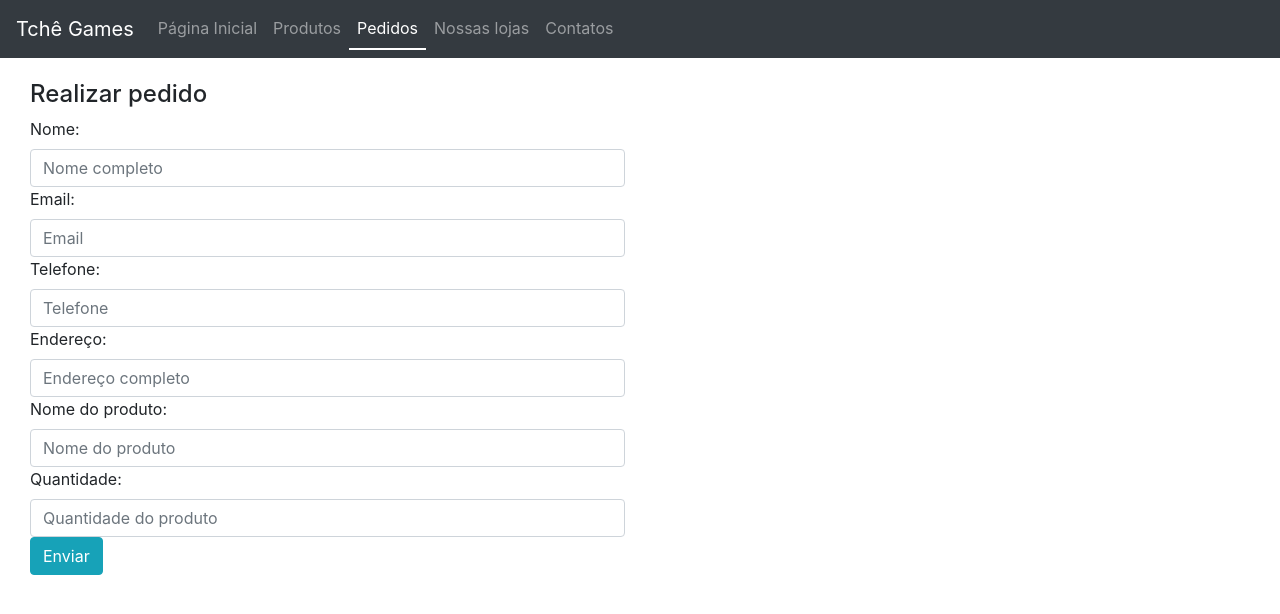
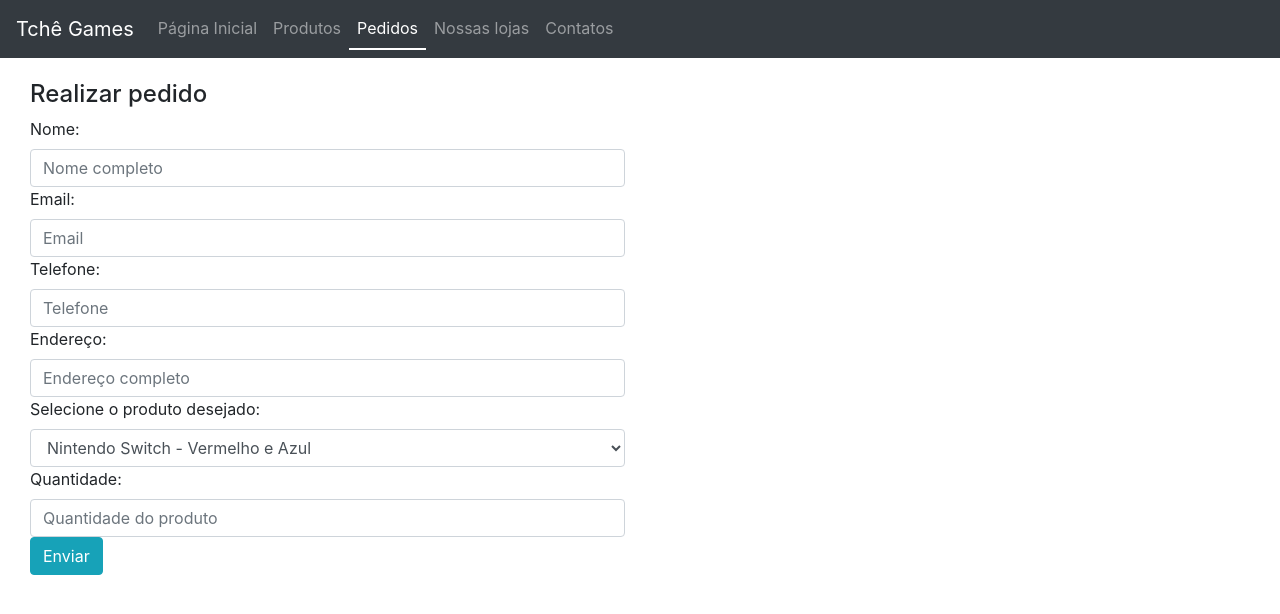
Before and after one commit to mdaniliauskas/Projeto_TcheGamesSwitch_RecodePro_ReactJs_V7, a React (Create React App) app: page /pedidos in a window 1280 px wide. Shown: the top 614 px of the page. Built offline with nearby package versions, Linux system fonts and the light colour scheme.

Commit message:
Formulário pedido ajustado, finalizado e conectado ao BD

```diff
--- a/src/Páginas/Pedidos.js
+++ b/src/Páginas/Pedidos.js
@@ -1,5 +1,5 @@
 import {useState} from 'react';
-import { Form, Button, Row } from "react-bootstrap";
+import { Form, Button } from "react-bootstrap";
 
 
 export default function Pedidos(props) {
@@ -9,7 +9,7 @@ export default function Pedidos(props) {
         email:"",
         telefone: "",
         endereco: "",
-        produto: "",
+        produto_id: "",
         quantidade: ""
     });
 
@@ -21,10 +21,11 @@ export default function Pedidos(props) {
     };
 
     const Envio = async (evento) => {
-        evento.preventDefault();
 
-        const resposta = fetch("http://localhost/tchegames_React/src/php/pedidos.php", { method: "POST", body: new FormData(evento.target) });
+        const resultado = fetch("http://localhost/tchegames_React/src/php/pedidos.php", { method: "POST", body: new FormData(evento.target) });
+        alert("Pedido enviado com sucesso!")
     };
+
 
     return (
         <div className="form-group col-md-6">
@@ -38,13 +39,29 @@ export default function Pedidos(props) {
                     <Form.Control onChange={alteracao} type="email" id="email" name="email" placeholder="Email" />
 
                     <Form.Label>Telefone:</Form.Label>
-                    <Form.Control onChange={alteracao} type="text" id="telefone" nome="telefone" placeholder="Telefone" />
+                    <Form.Control onChange={alteracao} type="text" id="telefone" name="telefone" placeholder="Telefone" />
 
                     <Form.Label>Endereço:</Form.Label>
                     <Form.Control onChange={alteracao} type="text" id="endereco" name="endereco" placeholder="Endereço completo" />
 
-                    <Form.Label>Nome do produto:</Form.Label>
-                    <Form.Control onChange={alteracao} type="text" id="produto" name="produto" placeholder="Nome do produto" />
+                    <Form.Label>Selecione o produto desejado:</Form.Label>
+                    <Form.Control onChange={alteracao} as="select" id="produto_id" name="produto_id">
+                    <option value="1">Nintendo Switch - Vermelho e Azul</option>
+                    <option value="2">Nintendo Switch - Cinza</option>
+                    <option value="3">Nintendo Switch Lite - Amarelo</option>
+                    <option value="4">Nintendo Switch Lite - Cinza</option>
+                    <option value="5">Nintendo Switch Lite - Coral</option>
+                    <option value="6">Nintendo Switch Lite - Turquesa</option>
+                    <option value="7">Super Mario Odyssey</option>
+                    <option value="8">Mario Kart</option>
+                    <option value="9">The Legend Of Zelda Breath Of The Wild</option>
+                    <option value="10">Sonic Forces</option>
+                    <option value="11">Pokémon Sword</option>
+                    <option value="12">Dock Station Charging</option>
+                    <option value="13">Organizador de jogos</option>
+                    <option value="14">Película de vidro ultra-resistente</option>
+                    <option value="15">Pro Contoller Nintendo Switch</option>
+                    </Form.Control>
 
                     <Form.Label>Quantidade:</Form.Label>
                     <Form.Control onChange={alteracao} type="text" id="quantidade" name="quantidade" placeholder="Quantidade do produto" />
```
Also changed, not shown: src/Páginas/Produtos.js (line endings or trailing spaces), 2 other files (tests, documents, lock files or other folders).
